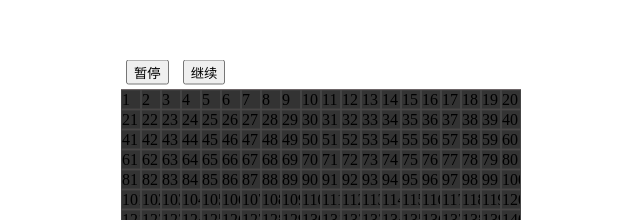
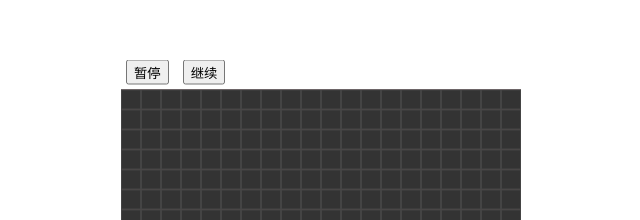
Before and after one commit to NeymarJRW/SnakeGame, a plain HTML site: page index.html in a window 1280 px wide. Shown: the part 128-348 px from the top of the page, without its empty margins (319-959 px from the left). Drawn offline with nearby package versions, Linux system fonts and the light colour scheme.

Commit message:
Update style.css

```diff
--- a/style.css
+++ b/style.css
@@ -23,6 +23,6 @@
   background: #333;
   border: 1px solid #444;
   box-sizing: border-box;
-  /* color:rgba(0, 0, 0, 0); */
+  color:rgba(0, 0, 0, 0);
   overflow: hidden;
 }
```
